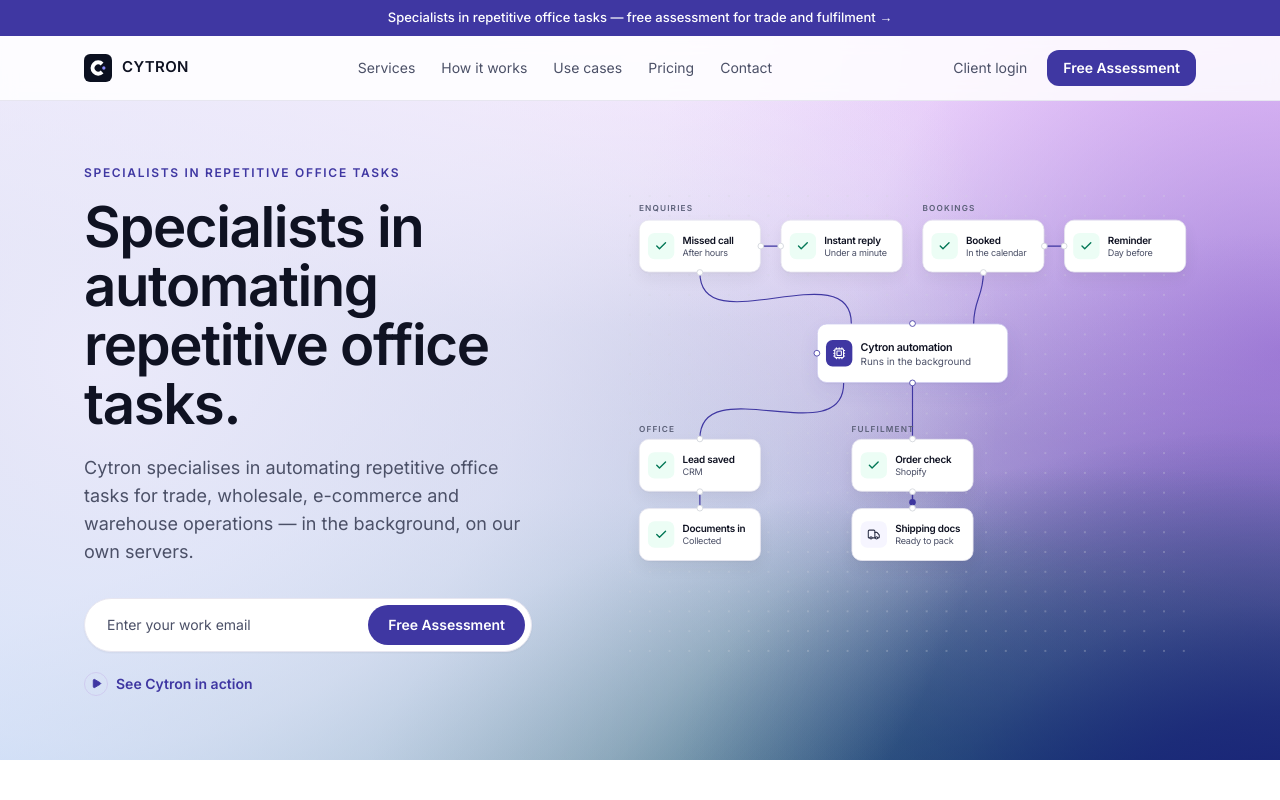
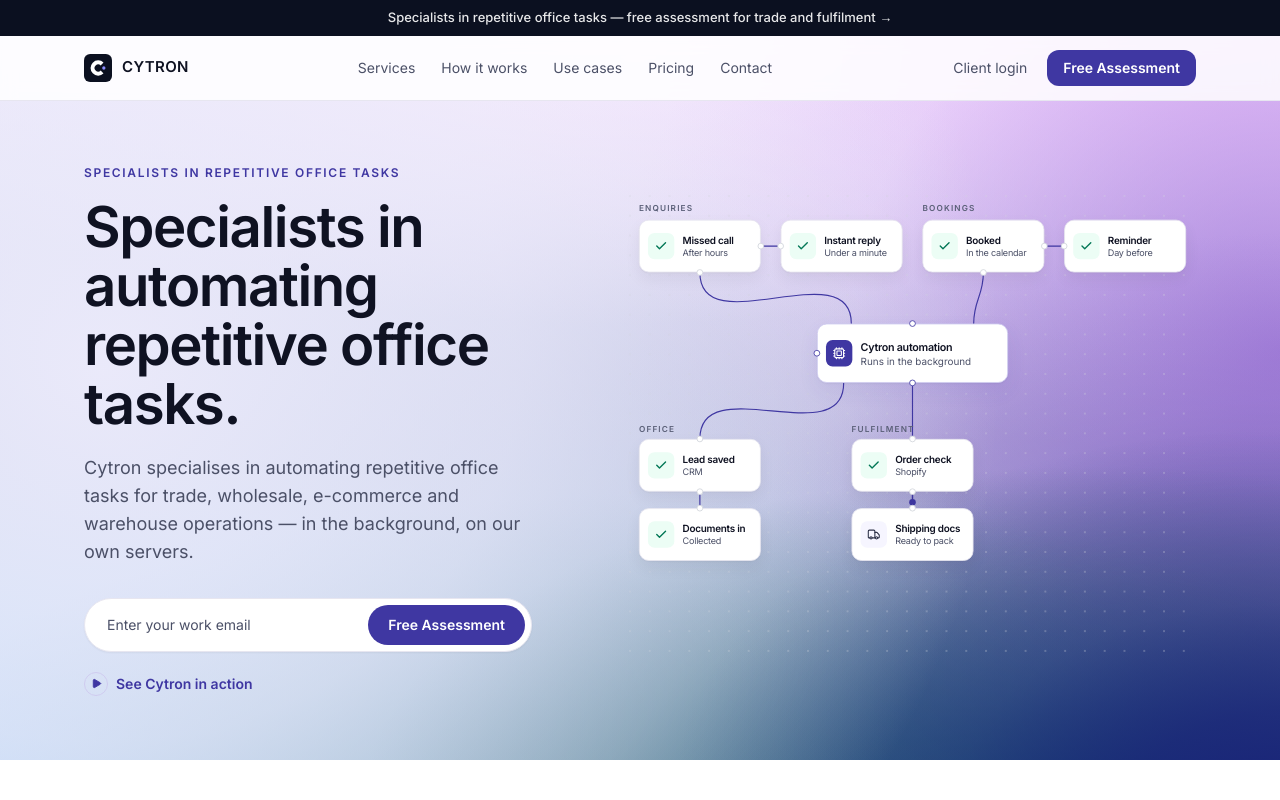
Before and after one commit to thiagocaian/Generate-auto-post-AI-videos-to-social-media-with-Veo3-and-Blotato, a Next.js app: page / in a window 1280 px wide. Shown: the top 800 px of the page. Built offline with nearby package versions, Linux system fonts and the light colour scheme.

Commit message:
Announcement bar: use the logo navy, with white text
The top banner now uses the Cytron mark tile colour #0B1020, sampled
from the header logo, instead of the indigo wash. White text keeps
AA contrast on that near-black navy.

```diff
--- a/components/marketing/announcement-bar.tsx
+++ b/components/marketing/announcement-bar.tsx
@@ -6,7 +6,7 @@ export default function AnnouncementBar() {
   return (
     <a
       href="/contact"
-      className="block bg-[#3f37a2] px-4 py-2 text-center text-[13px] font-medium text-[#e9e7fb] transition-colors hover:text-white"
+      className="block bg-[#0B1020] px-4 py-2 text-center text-[13px] font-medium text-white transition-colors hover:text-white/90"
     >
       Specialists in repetitive office tasks — free assessment for trade and fulfilment{" "}
       <span aria-hidden="true">→</span>
```
